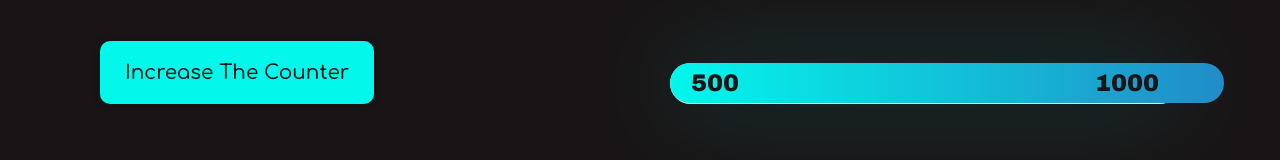
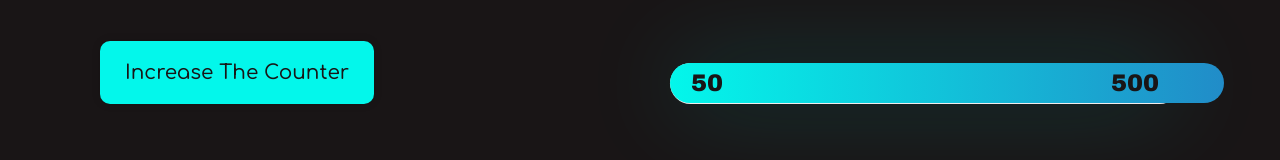
Before and after one commit to BapL49/example-site-web-avec-NextJS, a Next.js app: page /supportUs in a window 1280 px wide. Shown: the part 786-946 px from the top of the page. Built offline with nearby package versions, Linux system fonts and the light colour scheme.

Commit message:
sdk vercel storage

```diff
--- a/app/supportUs/page.js
+++ b/app/supportUs/page.js
@@ -54,8 +54,8 @@ export default function SupportUs() {
                 </div>
 
                 <div id={Styles.counter_bar} className={archivoBlack.variable}>
+                    <span className={Styles.span_counter}>50</span>
                     <span className={Styles.span_counter}>500</span>
-                    <span className={Styles.span_counter}>1000</span>
                 </div>
 
             </div>
--- a/package.json
+++ b/package.json
@@ -14,6 +14,7 @@
     "@fortawesome/free-solid-svg-icons": "^6.4.0",
     "@fortawesome/react-fontawesome": "^0.2.0",
     "@lottiefiles/react-lottie-player": "^3.5.3",
+    "@vercel/edge-config": "^0.2.1",
     "next": "13.4.7",
     "react": "18.2.0",
     "react-dom": "18.2.0"
```
Also changed, not shown: 1 other file (tests, documents, lock files or other folders).
